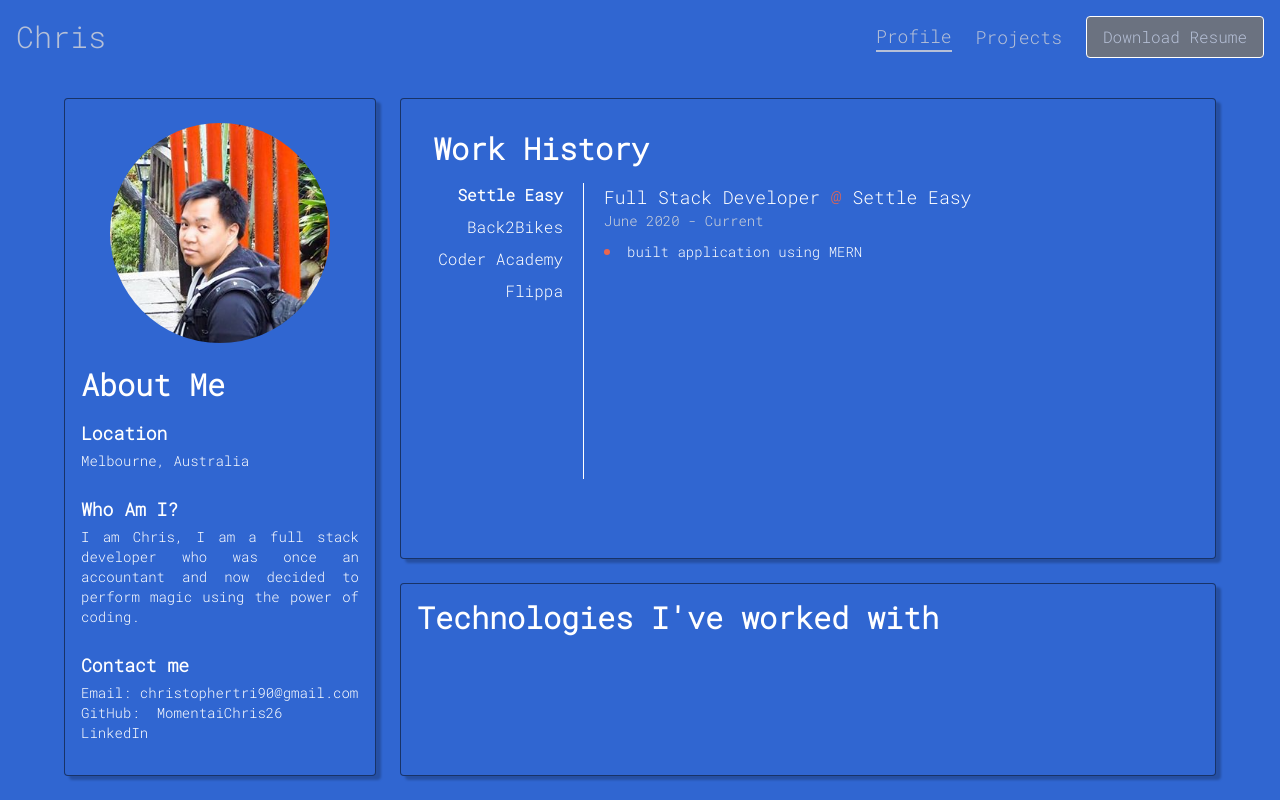
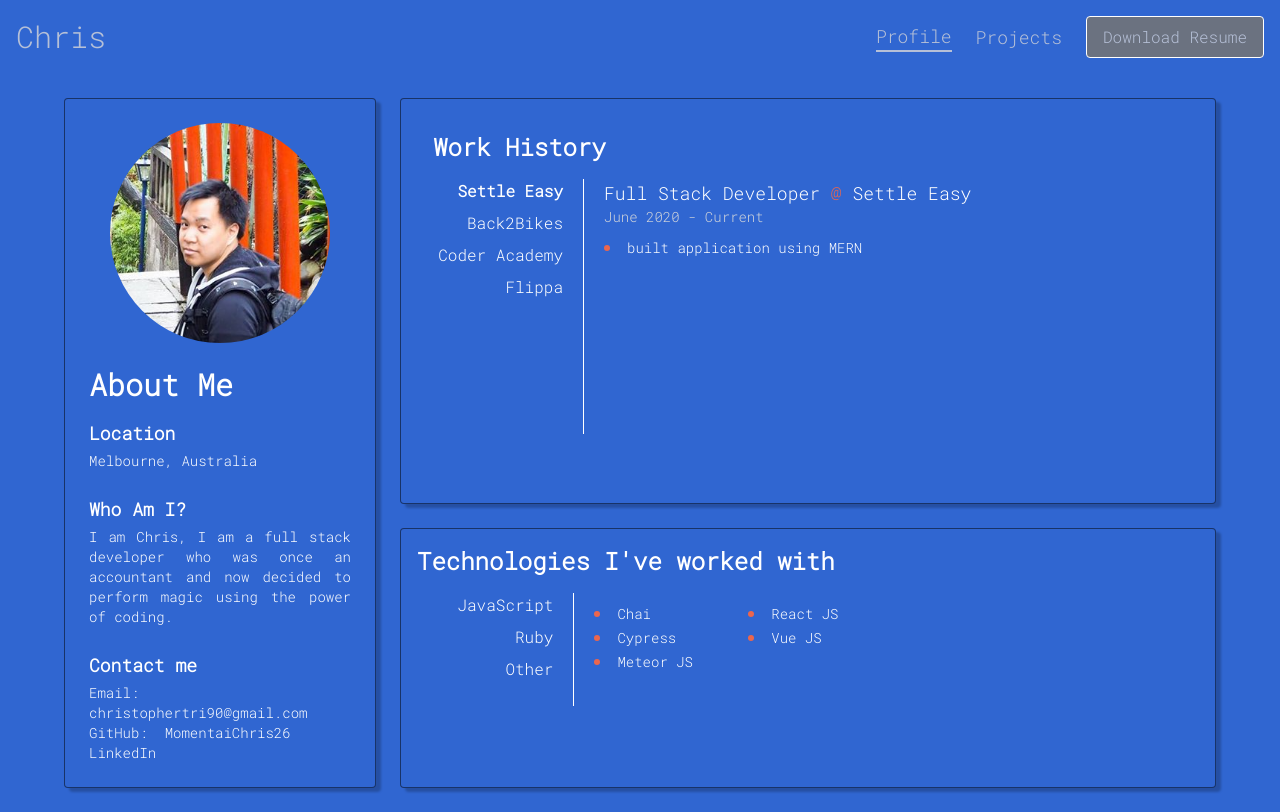
Before and after one commit to MomentaiChris26/MomentaiChris26.github.io, a Gatsby site: page /profile in a window 1280 px wide. Built offline with nearby package versions, Linux system fonts and the light colour scheme; Gatsby itself is replaced by a stand-in of ours.

Commit message:
added technologies section

```diff
--- /dev/null
+++ b/src/components/TechnologiesList/ListDisplay.js
@@ -0,0 +1,21 @@
+import React from "react";
+
+const ListDisplay = ({ frameworks }) => {
+  return (
+    <div>
+      <ul className="list-disc list-inside my-2" style={{ columns: 2 }}>
+        {frameworks.map((framework) => {
+          return (
+            <li key={framework} className="text-orangeBtnText">
+              <span className="text-white font-roboto-mono text-sm">
+                {framework}
+              </span>
+            </li>
+          );
+        })}
+      </ul>
+    </div>
+  );
+};
+
+export default ListDisplay;
--- /dev/null
+++ b/src/components/TechnologiesList/TechnologiesList.js
@@ -0,0 +1,34 @@
+import React, { useState } from "react";
+import ListDisplay from "./ListDisplay";
+import Links from "../commons/Links";
+import technologies from "../../utils/technologies.json";
+
+const TechonologiesList = () => {
+  const [selected, setSelect] = useState(technologies[0]);
+
+  const handleChange = (value) => {
+    const data = technologies.find(
+      (technology) => technology.language === value
+    );
+    setSelect(data);
+  };
+
+  const names = technologies.reduce((acc, current) => {
+    acc.push(current.language);
+    return acc;
+  }, []);
+
+  return (
+    <>
+      <div className="grid grid-cols-5 divide-x divide-white h-1/2">
+        <Links names={names} selected={selected} handleChange={handleChange} />
+
+        <div className="pl-5 col-start-2 col-end-4">
+          <ListDisplay {...selected} />
+        </div>
+      </div>
+    </>
+  );
+};
+
+export default TechonologiesList;
--- /dev/null
+++ b/src/components/commons/Links.js
@@ -0,0 +1,24 @@
+import React from "react";
+
+const Links = ({ names, handleChange, selected }) => {
+  return (
+    <ul className="text-white font-roboto-mono pr-5">
+      {names.map((name) => {
+        return (
+          <li className="mb-1 text-right" key={name}>
+            <button
+              className={`mb-1 text-right cursor-pointer hover:text-red-200 ${
+                selected.name === name && "font-black"
+              }`}
+              onClick={() => handleChange(name)}
+            >
+              {name}
+            </button>
+          </li>
+        );
+      })}
+    </ul>
+  );
+};
+
+export default Links;
--- a/src/pages/profile.js
+++ b/src/pages/profile.js
@@ -2,6 +2,7 @@ import * as React from "react";
 import DefaultLayout from "../components/layout";
 import { StaticImage } from "gatsby-plugin-image";
 import TimeLine from "../components/Timeline/Timeline";
+import TechonologiesList from "../components/TechnologiesList/TechnologiesList";
 
 function MyPicture() {
   return (
@@ -22,7 +23,7 @@ const ProfilePage = () => {
       <div className="bg-aboutPage px-16 py-6 h-full grid grid-cols-7 gap-6">
         <div className="about-border-rounded-shadow col-span-2 flex flex-col">
           <div className="mx-auto my-6">{MyPicture()}</div>
-          <div className="flex-grow mx-4">
+          <div className="flex-grow mx-6">
             <h1 className="text-3xl font-roboto-mono font-extrabold mb-4 text-white">
               About Me
             </h1>
@@ -67,15 +68,16 @@ const ProfilePage = () => {
         </div>
         <div className="col-span-5 grid grid-row-3 gap-6">
           <div className="about-border-rounded-shadow row-span-2 p-8">
-            <h1 className="text-3xl font-roboto-mono font-extrabold mb-4 text-white">
+            <h1 className="text-2xl font-roboto-mono font-extrabold mb-4 text-white">
               Work History
             </h1>
             <TimeLine />
           </div>
           <div className="about-border-rounded-shadow p-4">
-            <h1 className="text-3xl font-roboto-mono font-extrabold mb-4 text-white">
+            <h1 className="text-2xl font-roboto-mono font-extrabold mb-4 text-white">
               Technologies I've worked with
             </h1>
+            <TechonologiesList />
           </div>
         </div>
       </div>
```
